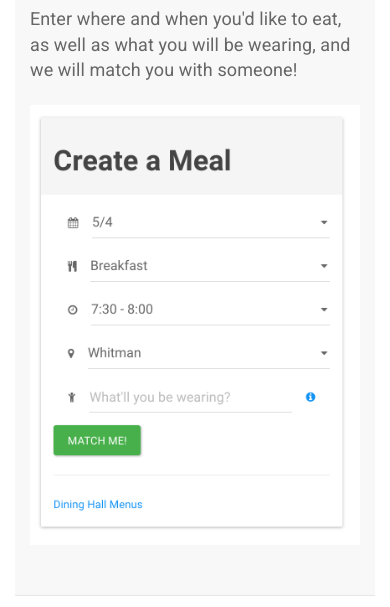
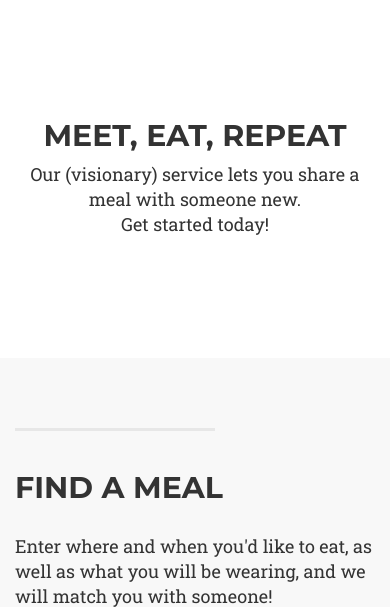
Before and after one commit to mealmatcher/mealmatcher_project, a Django app: page / in a window 390 px wide. Shown: the part 845-1452 px from the top of the page. Run offline with Django 3.2, Linux system fonts and the light colour scheme; the visitor is signed in with stand-in values (Sample User, id 1); some libraries are stand-ins or nearby versions; some web fonts are replaced.

Commit message:
changes to revert homepage

```diff
--- a/mealmatcher_app/views.py
+++ b/mealmatcher_app/views.py
@@ -24,7 +24,7 @@ from django.template.loader import get_template
 def index(request):
 	context_dict = {'user': request.user, 'first_name': request.user.first_name,
 					'last_name': request.user.last_name, 'username': request.user.username}
-	return render(request, 'mealmatcher_app/index_new.html', context_dict)
+	return render(request, 'mealmatcher_app/index_new_replaced.html', context_dict)
 
 # used to contain logic for editing attire of a meal in my-meals
 # redirects to my-meals if success, error page if failure in saving, and my-meals if
--- a/templates/mealmatcher_app/index_new_replaced.html
+++ b/templates/mealmatcher_app/index_new_replaced.html
@@ -17,6 +17,7 @@
      <link href="{% static "css/bootstrap.min.css" %}" rel="stylesheet">
   <link href="{% static "css/style.css" %}" rel="stylesheet">
   <link href="{% static "css/agency.css" %}" rel="stylesheet">
+  <link href="{% static "css/landing-page.css" %}" rel="stylesheet">
   <!-- <link href="css/bootstrap.min.css" rel="stylesheet"> -->
   <!-- <link href="css/style.css" rel="stylesheet"> -->
 
@@ -30,7 +31,7 @@
   <link rel="apple-touch-icon-precomposed" sizes="114x114" href="{% static "img/apple-touch-icon-114-precomposed.png" %}">
   <link rel="apple-touch-icon-precomposed" sizes="72x72" href="{% static "img/apple-touch-icon-72-precomposed.png" %}">
   <link rel="apple-touch-icon-precomposed" href="{% static "img/apple-touch-icon-57-precomposed.png" %}">
-  <link rel="shortcut icon" href="{% static "img/favicon.png" %}">
+  <link rel="shortcut icon" href="{% static "img/157px-Princeton_shield.svg.png" %}">
 
   <script type="text/javascript" src="{% static "js/less.js" %}"></script>
   <script type="text/javascript" src="{% static "js/jquery.min.js" %}"></script>
@@ -88,17 +89,12 @@
                         <a href="#page-top"></a>
                     </li>
                     <li>
-                        <a class="page-scroll" href="/about/">About</a>
+                        <a class="page-scroll" href="#about">About</a>
                     </li>
                     <li>
-                        <a class="page-scroll" href="/logout/">Logout</a>
+                        <a class="page-scroll" href="/logout/"> {{user.first_name}} {{user.last_name}} | Logout</a>
                     </li>
                     <li>
-                        <a color="white">{{user.first_name}} {{user.last_name}} </a>
-
-
-<!--                         <a color="white">{{first_name}} {{user.last_name}}</a>
- -->                     </li>
                 </ul>
             </div>
         </div>
@@ -121,6 +117,115 @@
             </div>
         </div>
     </header>
+
+    <section id="about" class="about">
+        <div class="container">
+            <!-- <div class="row"> -->
+                <div class="col-lg-12 text-center">
+                    <h2>Meet, Eat, Repeat</h2>
+                    <p class="lead">Our (visionary) service lets you share a meal with someone new.
+                    <br> Get started today! </p>
+                </div>
+            <!-- </div> -->
+            <!-- /.row -->
+        </div>
+        <!-- /.container -->
+    </section>
+
+    <!-- Page Content -->
+
+    <div class="content-section-a">
+
+        <div class="container">
+
+            <div class="row">
+                <div class="col-lg-5 col-sm-6">
+                    <hr class="section-heading-spacer">
+                    <div class="clearfix"></div>
+                    <h2 class="section-heading">Find a Meal</h2>
+                    <p class="lead">Enter where and when you'd like to eat, as well as what you will be wearing, and we will match you with someone!</p>
+                </div>
+                <div class="col-lg-5 col-lg-offset-1 col-sm-6">
+                    <img class="img-responsive" src="{% static "img/Create a Meal.png" %}" alt="">
+                </div>
+            </div>
+
+        </div>
+        <!-- /.container -->
+
+    </div>
+    <!-- /.content-section-a -->
+
+    <div class="content-section-b">
+
+        <div class="container">
+
+            <div class="row">
+                <div class="col-lg-5 col-lg col-sm-push-6  col-sm-6">
+                    <hr class="section-heading-spacer">
+                    <div class="clearfix"></div>
+                    <h2 class="section-heading">Open Meals</h2>
+                    <p class="lead">Select a meal that someone has already signed up for to join them.</p>
+                </div>
+                <div class="col-lg-5 col-sm-pull-6 col-lg-offset-1  col-sm-6">
+                    <img class="img-responsive" src="{% static "img/Open Meals.png" %}" alt="">
+                </div>
+            </div>
+
+        </div>
+        <!-- /.container -->
+
+    </div>
+    <!-- /.content-section-b -->
+
+    <div class="content-section-a">
+
+        <div class="container">
+
+            <div class="row">
+                <div class="col-lg-5 col-sm-6">
+                    <hr class="section-heading-spacer">
+                    <div class="clearfix"></div>
+                    <h2 class="section-heading">My Meals</h2>
+                    <p class="lead">View, edit, and delete the meals you have signed up for.</p>
+                </div>
+                <div class="col-lg-5 col-lg-offset-2 col-sm-6">
+                    <img class="img-responsive" src="{% static "img/My Meals.png" %}" alt="">
+                </div>
+            </div>
+
+        </div>
+        <!-- /.container -->
+
+    </div>
+    <!-- /.content-section-a -->
+
+    <div class="banner">
+
+        <div class="container">
+
+            <div class="row">
+                <div class="col-lg-6">
+                    <h2><font color="white">Get Started!</font></h2>
+                </div>
+                <div class="col-lg-5">
+                    <ul class="list-inline banner-social-buttons">
+                        <li>
+                            <a href="/find-a-meal" class="btn btn-default btn-lg"><i></i>Create or Join a Meal</a>
+                        </li>
+
+                        <li>
+                            <a href="/my-meals" class="btn btn-default btn-lg"><i ></i> <span>View My Meals</span></a>
+                        </li>
+                    </ul>
+                </div>
+            </div>
+
+        </div>
+        <!-- /.container -->
+
+    </div>
+    <!-- /.banner -->
 
    <!--
     <footer>
```
